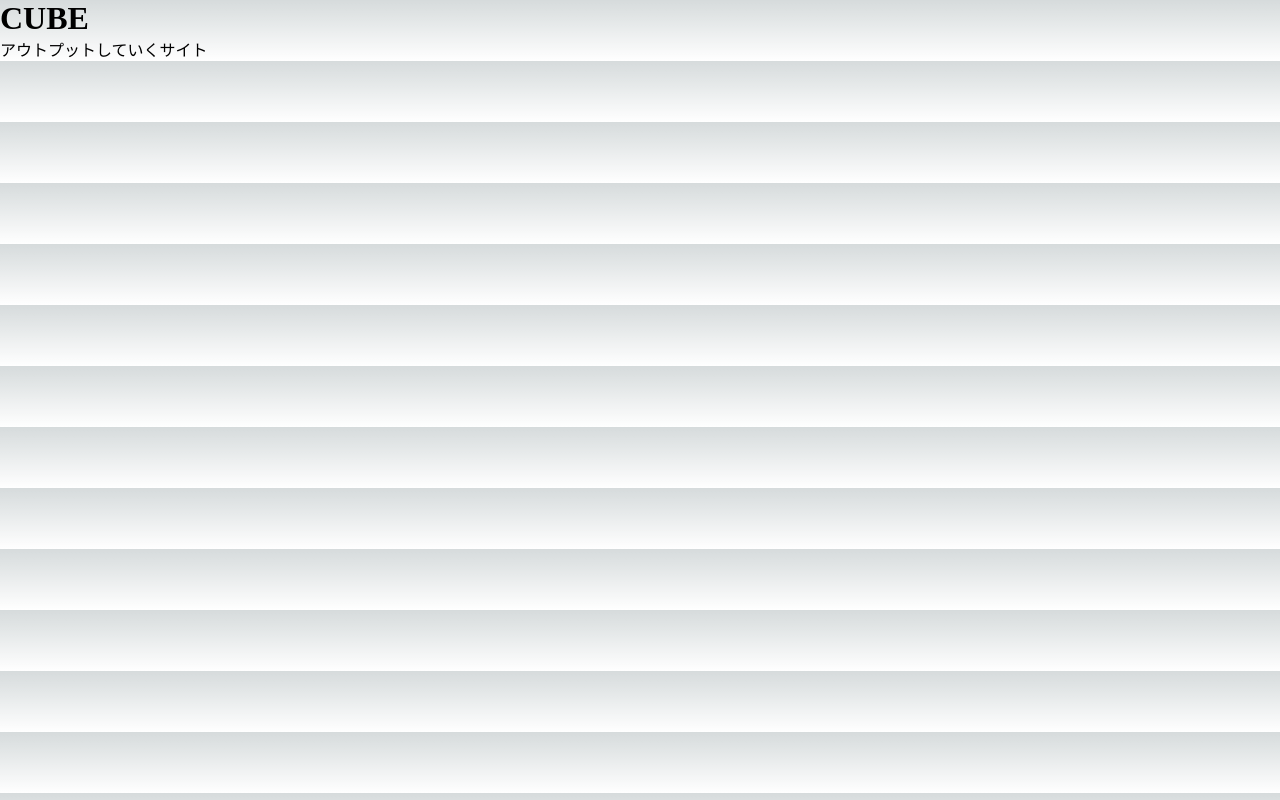
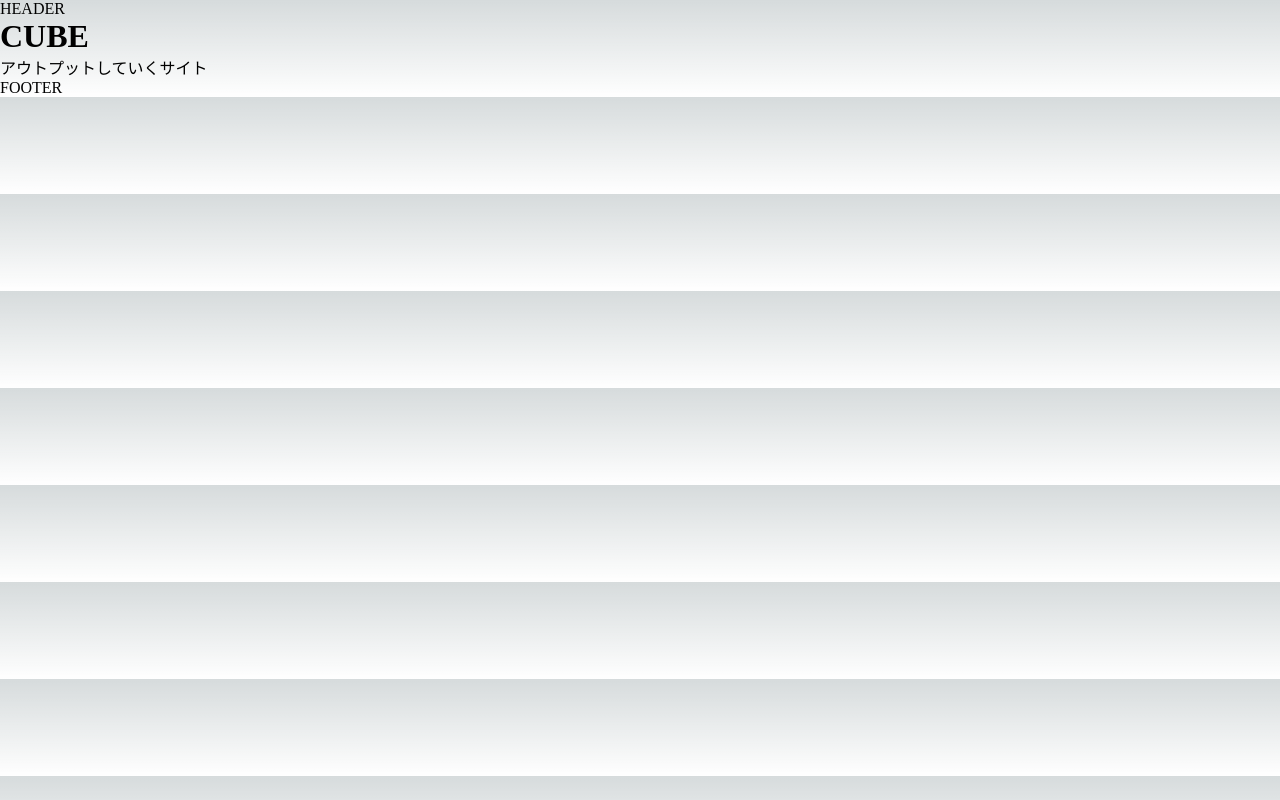
Before and after one commit to hyosetsu/next-react-website, a Next.js app: page / in a window 1280 px wide. Built offline with nearby package versions, Linux system fonts and the light colour scheme.

Commit message:
React & JSX 1.7
JSXでトップページの構成要素を記述する

```diff
--- a/pages/index.js
+++ b/pages/index.js
@@ -1,68 +1,16 @@
-/*export default function Home() {
-  const test = (
-    <div>
-      <h1>CUBE</h1>
-      <p>アウトプットしていくサイト</p>
-    </div>
-}*/
-
-/*import React from "react";
 export default function Home() {
   return (
-    <React.Fragment>
-      <h1>CUBE</h1>
-      <p>アウトプットしていくサイト</p>
-    </React.Fragment>
-  );
-}*/
+    <>
+      <header>HEADER</header>
 
-/*export default function Home() {
-  return (
-    <>
-      <h1>CUBE</h1>
-      <p>アウトプットしていくサイト</p>
+      <main>
+        <div>
+          <h1>CUBE</h1>
+          <p>アウトプットしていくサイト</p>
+        </div>
+      </main>
+
+      <footer>FOOTER</footer>
     </>
-  );
-}*/
-/*export default function Home() {
-  return (
-    <div>
-      <h1>CUBE</h1>
-      <hr />
-      <p>アウトプットしていくサイト</p>
-    </div>
-  )
-}*/
-/*export default function Home() {
-  return (
-    <div className="hero">
-      <h1>CUBE</h1>
-      <p>アウトプットしていくサイト</p>
-    </div>
-  )
-}*/
-/*export default function Home() {
-  return (
-    <div>
-      <h1>CUBE</h1>
-      <p>アウトプットしていくサイト</p>
-    </div>
-  )
-}*/
-/*export default function Home() {
-  return (
-    <div>
-      <h1 style={{ color: 'blue', fontSize: '80px'}}>CUBE</h1>
-      <p>アウトプットしていくサイト</p>
-    </div>
-  )
-}*/
-export default function Home() {
-  const subtitle = 'アウトプットしていくサイト'
-  return (
-    <div>
-      <h1>CUBE</h1>
-      <p>{subtitle}</p>
-    </div>
   )
 }
```
